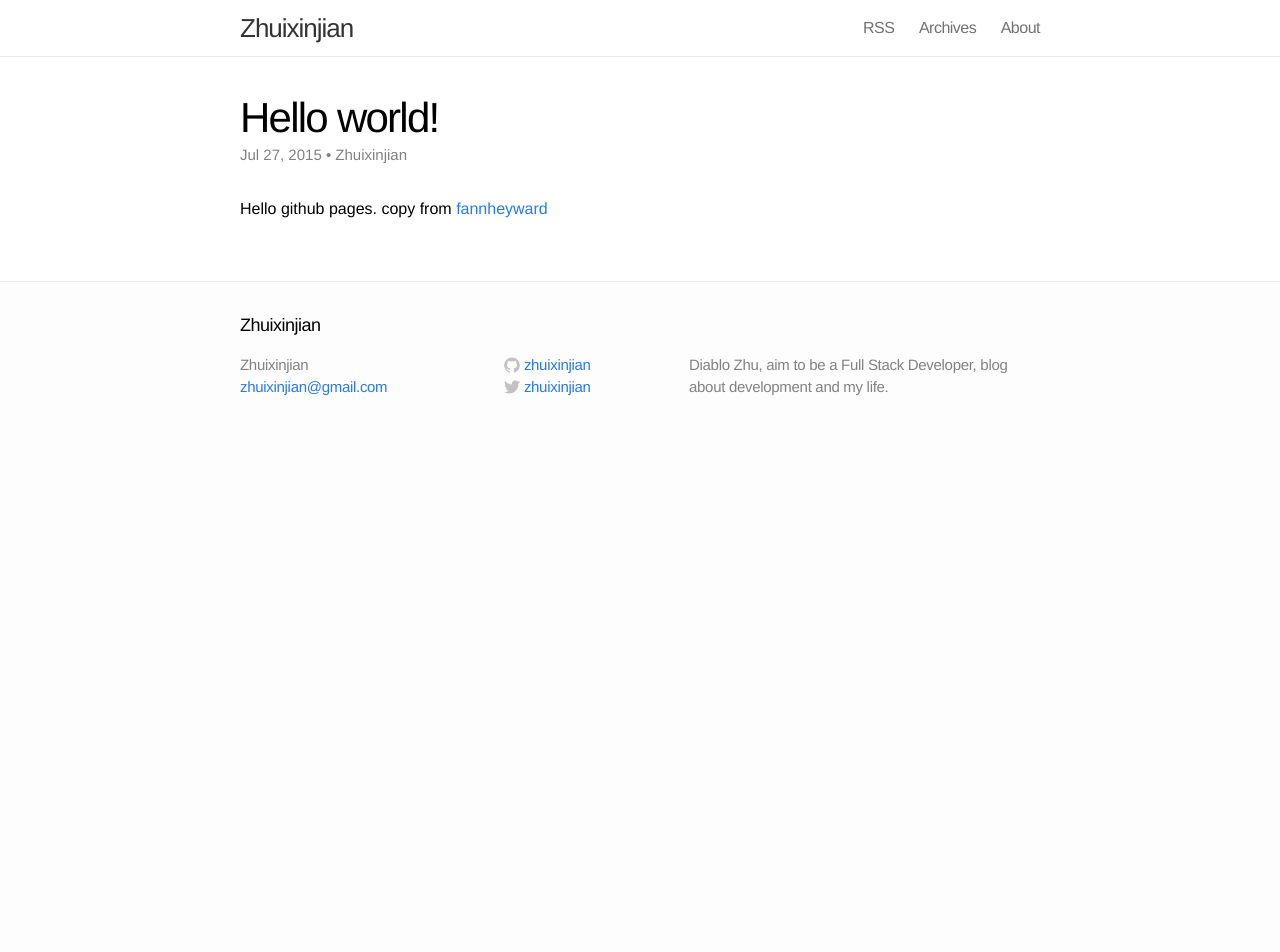
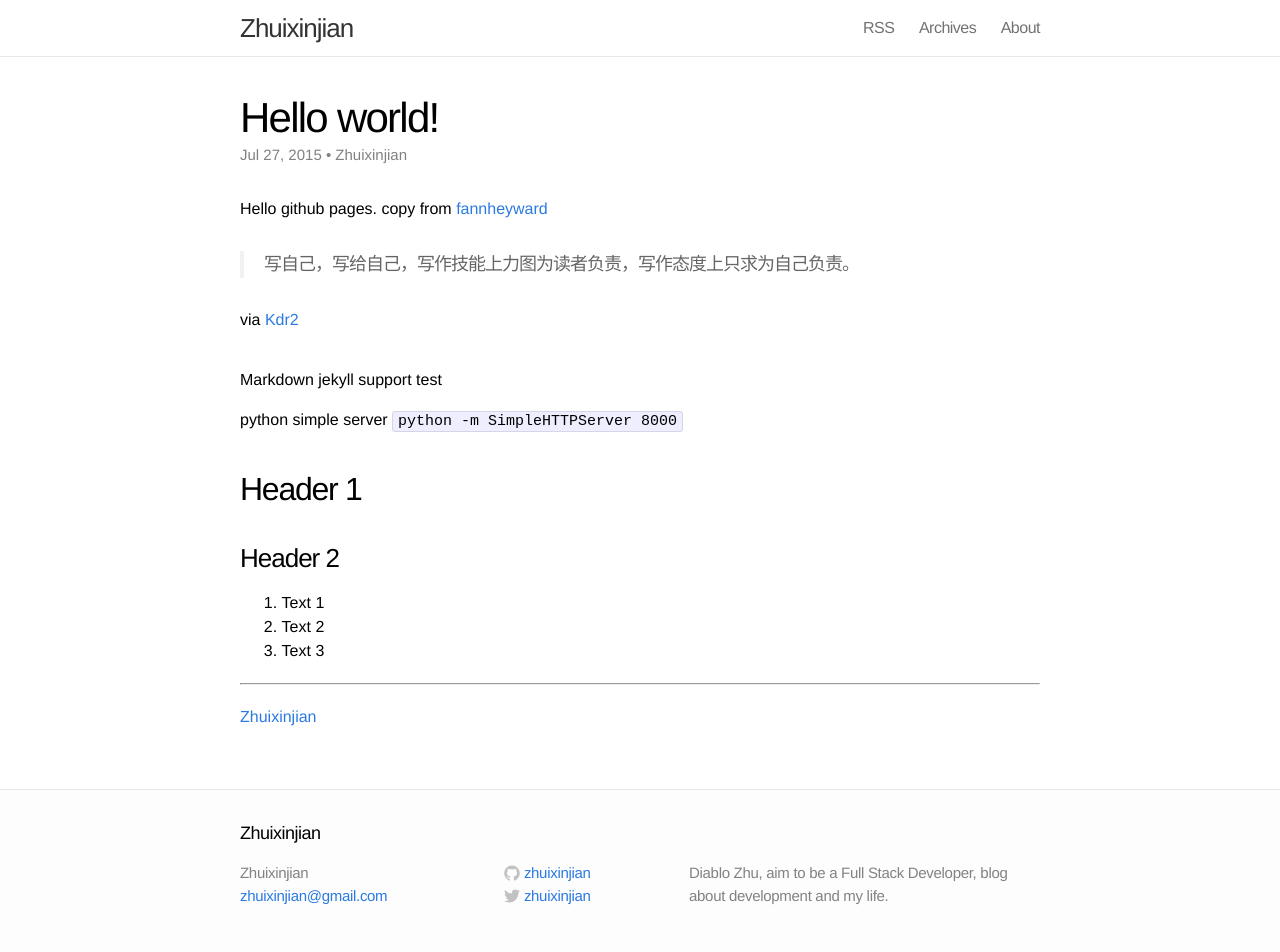
Before and after one commit to zhuixinjian/zhuixinjian.github.io, a Jekyll site: the page built from _posts/2015-07-27-hello-github-pages.markdown, in a window 1280 px wide. Built offline with Jekyll 4.4.1, drawn with Linux system fonts in a browser that asks for light colours; Markdown is read by kramdown in place of the engine named in the settings; before the commit the page ends 900 px from its top, so only the background shows below that.

Commit message:
markdwond

```diff
--- a/_posts/2015-07-27-hello-github-pages.markdown
+++ b/_posts/2015-07-27-hello-github-pages.markdown
@@ -6,4 +6,27 @@ title: "Hello world!"
 Hello github pages. copy from [fannheyward][1]
 
 
+> 写自己，写给自己，写作技能上力图为读者负责，写作态度上只求为自己负责。
+
+via [Kdr2][2]
+
+# Markdown jekyll support test
+
+python simple server `python -m SimpleHTTPServer 8000`
+
+## Header 1
+### Header 2
+
+
+1. Text 1
+2. Text 2
+3. Text 3
+
+---
+
+[Zhuixinjian][3]
+
+
 [1]: http://fann.im/
+[2]: http://kdr2.com/
+[3]: http://zhuixinjian.com/
```
Also changed, not shown: about.md (+1 -1 lines).
